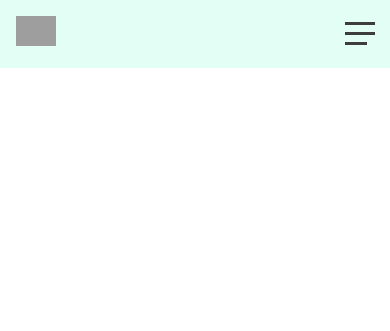
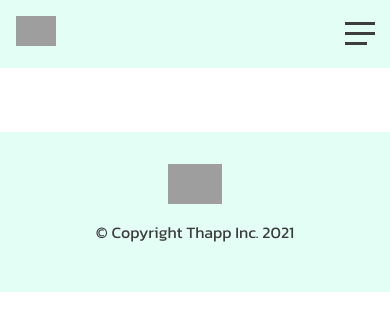
Before and after one commit to Niclas-Gustafsson/u04-todo-app-Niclas-Gustafsson, a PHP site: page /login.php in a window 390 px wide. Shown: the top 331 px of the page. Run offline with PHP 8.4, Linux system fonts and the light colour scheme; grey boxes are pictures that could not be loaded.

Commit message:
Fix footer typo, add responsive files

```diff
--- a/app/public/create.php
+++ b/app/public/create.php
@@ -45,7 +45,10 @@
             </section>
         </section>
     </main>
-
+    <footer>
+        <img src="../sass/dist/images/thapp-logo.svg" alt="Thapp logo">
+        <p>&copy; Copyright Thapp Inc. 2021 </p>
+    </footer>
     <script src="js/index.js" defer></script>
 </body>
 </html>
--- a/app/public/create_note.php
+++ b/app/public/create_note.php
@@ -16,7 +16,7 @@
     <link rel="preconnect" href="https://fonts.gstatic.com" crossorigin>
     <link href="https://fonts.googleapis.com/css2?family=Kanit:wght@100;300;400;500;600;700&display=swap" rel="stylesheet">
     <link rel="stylesheet" href="/css/main.css">
-    <title>Signup</title>
+    <title>Create note</title>
 </head>
 <body class="signup-body">
 <main class="signup-main">
@@ -42,6 +42,10 @@
             </section>
         </section>
     </main>
+    <footer>
+        <img src="../sass/dist/images/thapp-logo.svg" alt="Thapp logo">
+        <p>&copy; Copyright Thapp Inc. 2021 </p>
+    </footer>
 
     <script src="js/index.js" defer></script>
 </body>
--- a/app/public/home.php
+++ b/app/public/home.php
@@ -42,7 +42,10 @@
             </section>
         </section>
     </main>
-
+    <footer>
+        <img src="../sass/dist/images/thapp-logo.svg" alt="Thapp logo">
+        <p>&copy; Copyright Thapp Inc. 2021 </p>
+    </footer>
     <script src="js/index.js" defer></script>
 </body>
 </html>
--- a/app/public/index.php
+++ b/app/public/index.php
@@ -15,7 +15,7 @@
     <link rel="preconnect" href="https://fonts.gstatic.com" crossorigin>
     <link href="https://fonts.googleapis.com/css2?family=Kanit:wght@100;300;400;500;600;700&display=swap" rel="stylesheet">
     <link rel="stylesheet" href="/css/main.css">
-    <title>Thapp</title>
+    <title>Welcome to Thapp</title>
 </head>
 <body>
     <main class="main">
@@ -49,7 +49,7 @@
     </main>
     <footer>
         <img src="../sass/dist/images/thapp-logo.svg" alt="Thapp logo">
-        <p>&copy; Copyright Thapp Ic. 2021 </p>
+        <p>&copy; Copyright Thapp Inc. 2021 </p>
     </footer>
 
     <script src="js/index.js" defer></script>
--- a/app/public/login.php
+++ b/app/public/login.php
@@ -16,7 +16,7 @@
     <link rel="preconnect" href="https://fonts.gstatic.com" crossorigin>
     <link href="https://fonts.googleapis.com/css2?family=Kanit:wght@100;300;400;500;600;700&display=swap" rel="stylesheet">
     <link rel="stylesheet" href="/css/main.css">
-    <title>Signup</title>
+    <title>Thapp login</title>
 </head>
 <body class="signup-body">
 <main class="signup-main">
@@ -31,8 +31,8 @@
                 <div class="navigation nav-right">
 
                     <ul class="nav-items">
-                        <li class="nav-item"><a class="nav-item__links active" href="index.php">Thapp</a></li>
-                        <li class="nav-item"><a class="nav-item__links" href="login.php">Login</a></li>
+                        <li class="nav-item"><a class="nav-item__links" href="index.php">Thapp</a></li>
+                        <li class="nav-item"><a class="nav-item__links active" href="login.php">Login</a></li>
                         <li class="nav-item"><a class="nav-item__links" href="signup.php">Signup</a></li>
                     </ul>
                 </div>
@@ -42,7 +42,10 @@
             </section>
         </section>
     </main>
-
+    <footer>
+        <img src="../sass/dist/images/thapp-logo.svg" alt="Thapp logo">
+        <p>&copy; Copyright Thapp Inc. 2021 </p>
+    </footer>
     <script src="js/index.js" defer></script>
 </body>
 </html>
```
Also changed, not shown: app/public/profile.php (+5 -2 lines), app/public/signup.php (+7 -4 lines), app/sass/layout/_responsive.scss (added).
